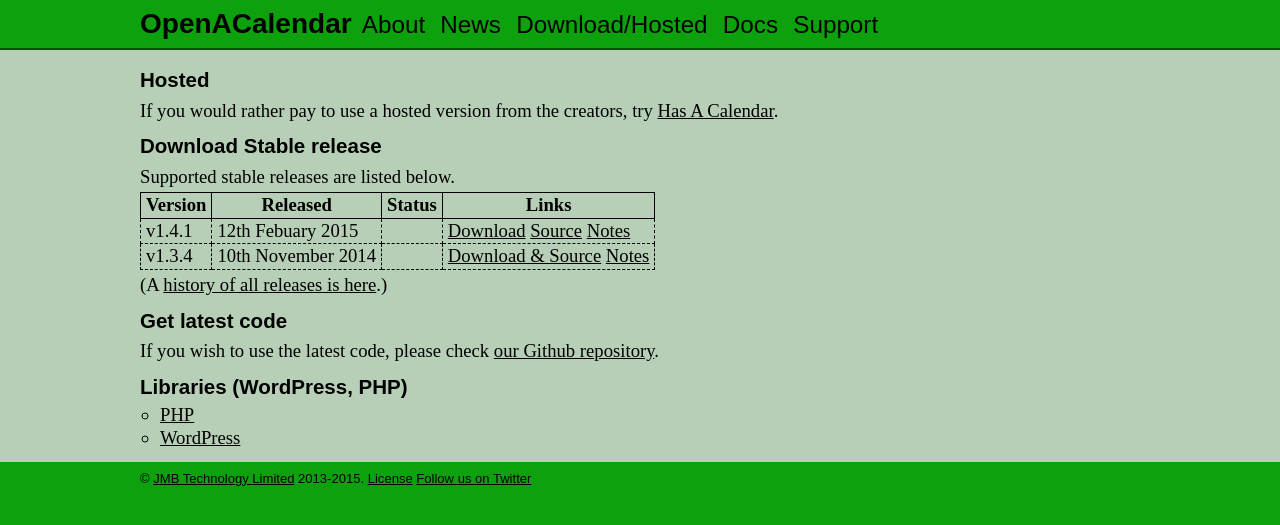
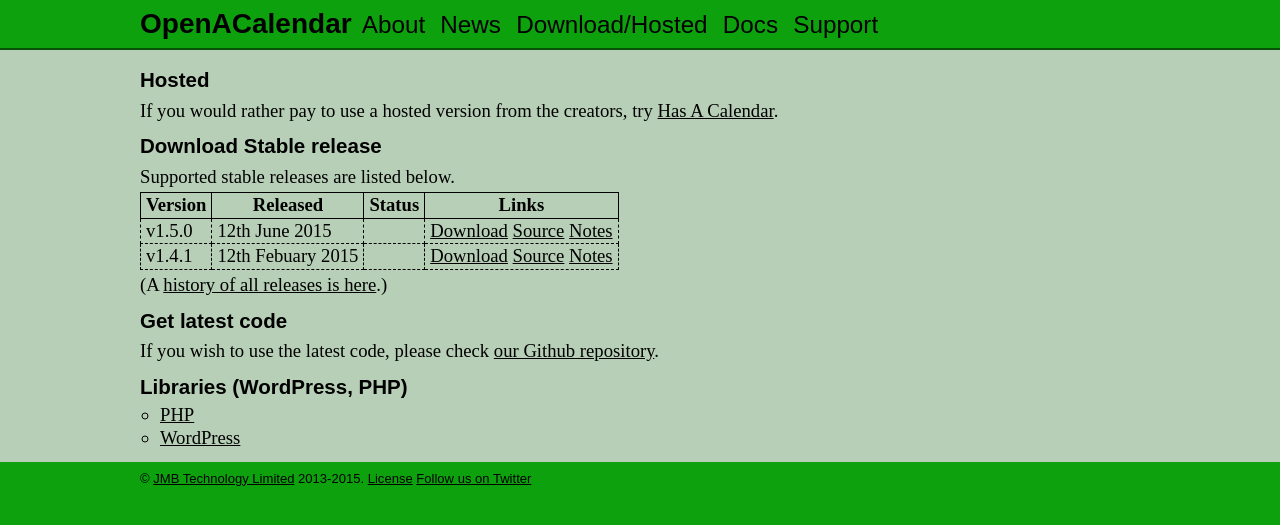
Before and after one commit to OpenACalendar/openacalendar.github.io, a Jekyll site: the page built from download.html, in a window 1280 px wide. Shown: the top 525 px of the page. Built offline with Jekyll 4.4.1, drawn with Linux system fonts in a browser that asks for light colours; Markdown is read by kramdown in place of the engine named in the settings; comment, search, counter and statistics services are not loaded.

Commit message:
Release 1.5.0

```diff
--- a/download.html
+++ b/download.html
@@ -15,6 +15,16 @@
 <table class="releases">
 	<tr><th>Version</th><th>Released</th><th>Status</th><th>Links</th></tr>
 	<tr>
+		<td>v1.5.0</td>
+		<td>12th June 2015</td>
+		<td></td>
+		<td>
+			<a href="http://packages.openacalendar.org/raw/openacalendar-1.5.0.zip">Download</a>
+			<a href="https://github.com/OpenACalendar/OpenACalendar-Web-Core/releases/tag/v1.5.0">Source</a>
+			<a href="release/1.5.0.html">Notes</a>
+		</td>
+	</tr>
+	<tr>
 		<td>v1.4.1</td>
 		<td>12th Febuary 2015</td>
 		<td></td>
@@ -22,15 +32,6 @@
 			<a href="http://packages.openacalendar.org/raw/openacalendar-1.4.1.zip">Download</a>
 			<a href="https://github.com/OpenACalendar/OpenACalendar-Web-Core/releases/tag/v1.4.1">Source</a>
 			<a href="release/1.4.1.html">Notes</a>
-		</td>
-	</tr>
-	<tr>
-		<td>v1.3.4</td>
-		<td>10th November 2014</td>
-		<td></td>
-		<td>
-			<a href="https://github.com/OpenACalendar/OpenACalendar-Web-Core/releases/tag/v1.3.4">Download & Source</a>
-			<a href="release/1.3.4.html">Notes</a>
 		</td>
 	</tr>
 </table>
--- a/release/1.5.0.html
+++ b/release/1.5.0.html
@@ -3,12 +3,12 @@
 title: Release v1.5.0
 ---
 
-<h2>Release v1.5.0, DUE SOON</h2>
+<h2>Release v1.5.0, 12th June 2015</h2>
 
-<!-- p>
+<p>
 	<a href="http://packages.openacalendar.org/raw/openacalendar-1.5.0.zip">Download</a>
 	- <a href="https://github.com/OpenACalendar/OpenACalendar-Web-Core/releases/tag/v1.5.0">Source</a>
-</p -->
+</p>
 
 <p>Note we have made our own task system. The cron jobs you have running will have to be overhauled, but the good news is this should be the last time you will have to do that.</p>
 
--- a/release/index.html
+++ b/release/index.html
@@ -13,8 +13,8 @@
 		<td>DUE SOON</td>
 		<td>Supported</td>
 		<td>
-			<!-- a href="http://packages.openacalendar.org/raw/openacalendar-1.5.0.zip">Download</a>
-			<a href="https://github.com/OpenACalendar/OpenACalendar-Web-Core/releases/tag/v1.5.0">Source</a -->
+			<a href="http://packages.openacalendar.org/raw/openacalendar-1.5.0.zip">Download</a>
+			<a href="https://github.com/OpenACalendar/OpenACalendar-Web-Core/releases/tag/v1.5.0">Source</a>
 			<a href="1.5.0.html">Notes</a>
 		</td>
 	</tr>
@@ -41,7 +41,7 @@
 	<tr>
 		<td>v1.3.4</td>
 		<td>10th November 2014</td>
-		<td>Supported</td>
+		<td></td>
 		<td>
 			<a href="https://github.com/OpenACalendar/OpenACalendar-Web-Core/releases/tag/v1.3.4">Download & Source</a>
 			<a href="1.3.4.html">Notes</a>
```
Also changed, not shown: _posts/2015-06-12-version-1-5-0.markdown (added, +14 -0 lines).
